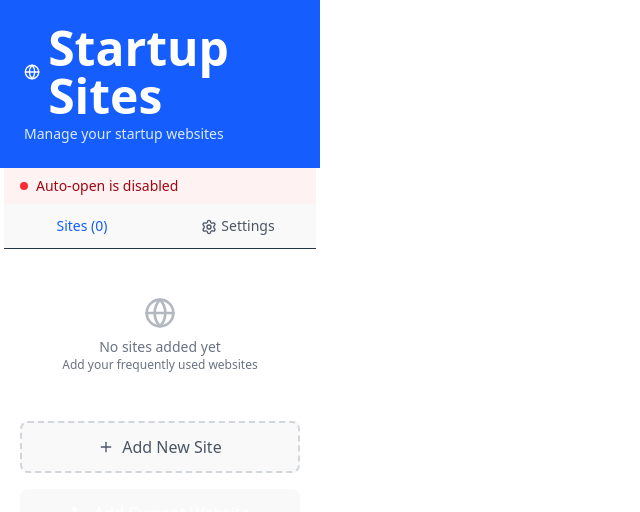
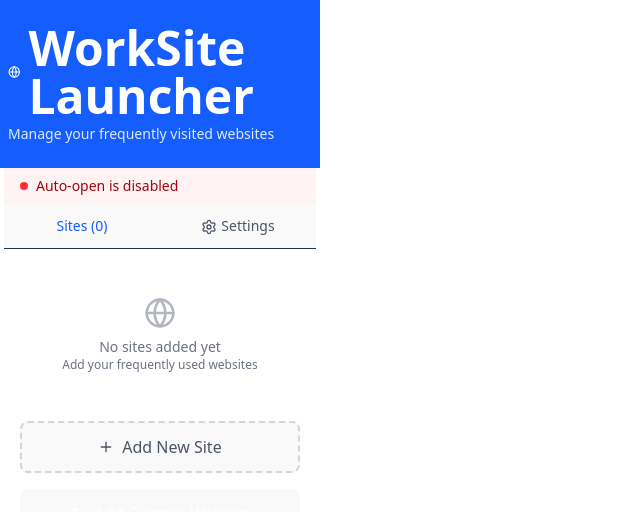
Before and after one commit to alvieridev/startup-sites, a React (Vite) app: page / in a window 1280 px wide. Shown: the top 512 px of the page, without its empty margins (0-640 px from the left). Built offline with nearby package versions, Linux system fonts and the light colour scheme.

Commit message:
adjusted naming

```diff
--- a/src/components/ui/Header.tsx
+++ b/src/components/ui/Header.tsx
@@ -2,13 +2,13 @@ import { Globe } from 'lucide-react'
 
 export default function Header() {
   return (
-    <div className="bg-blue-600 text-white p-6">
+    <div className="bg-blue-600 text-white py-6 px-2">
         <div className="flex items-center gap-2">
           <Globe className="w-5 h-5" />
-          <h1 className="font-semibold text-3xl sm:text-5xl">Startup Sites</h1>
+          <h1 className="font-semibold text-3xl sm:text-5xl">WorkSite Launcher</h1>
         </div>
         <p className="text-blue-100 text-sm mt-1">
-          Manage your startup websites
+          Manage your frequently visited websites
         </p>
       </div>
   )
```
Also changed, not shown: 1 other file (tests, documents, lock files or other folders).
